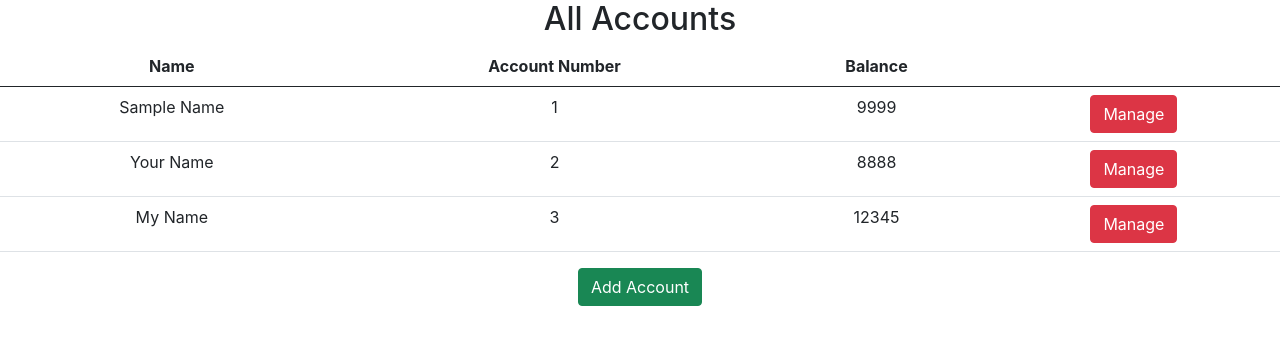
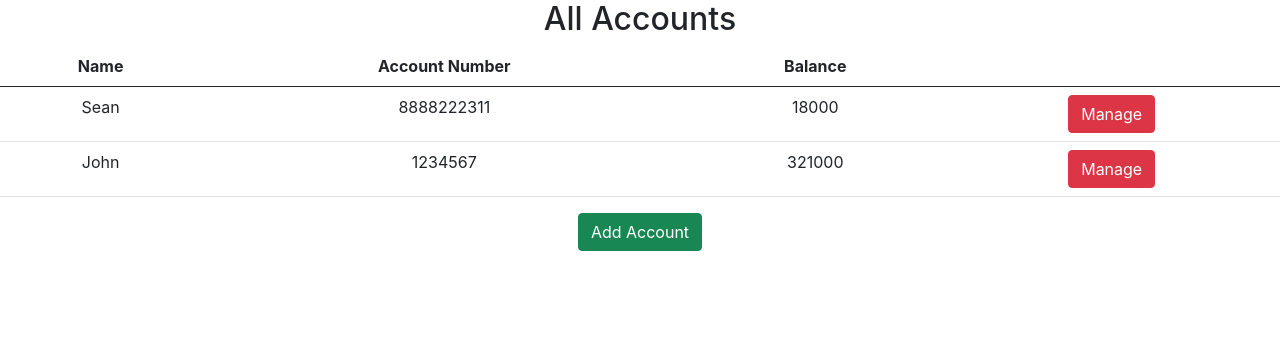
Before and after one commit to seanamir30/avion-banking-app, a React (Create React App) app: page /admin in a window 1280 px wide. Shown: the top 344 px of the page. Built offline with nearby package versions, Linux system fonts and the light colour scheme.

Commit message:
Updated Accounts.jsx to display users from localStorage (No manage users functionality yet)

```diff
--- a/src/App.js
+++ b/src/App.js
@@ -7,13 +7,8 @@ import './App.css';
 
 // Sample local storage contents
 window.localStorage.setItem('test@gmail.com', JSON.stringify({ 'password': '12345', 'isAdmin': true }))
-window.localStorage.setItem('idk@gmail.com', JSON.stringify({ 'password': 'password', 'isAdmin': false, 'balance': 18000, 'accountNumber': 8888222311 }))
-window.localStorage.setItem('idk1@gmail.com', JSON.stringify({ 'password': '11111', 'isAdmin': false, 'balance': 321000, 'accountNumber': 1234567 }))
-//
-
-
-
-
+window.localStorage.setItem('idk@gmail.com', JSON.stringify({ 'password': 'password', 'isAdmin': false, 'balance': 18000, 'id': 8888222311, 'name': 'Sean' }))
+window.localStorage.setItem('idk1@gmail.com', JSON.stringify({ 'password': '11111', 'isAdmin': false, 'balance': 321000, 'id': 1234567, 'name': 'John' }))
 
 function App() {
   return (
--- a/src/components/Accounts.jsx
+++ b/src/components/Accounts.jsx
@@ -2,11 +2,19 @@ import React, { Component } from "react";
 import { useState } from "react";
 
 const Accounts = () => {
-  const [accounts, setAccount] = useState([
-    { id: 1, name: "Sample Name", balance: 9999 },
-    { id: 2, name: "Your Name", balance: 8888 },
-    { id: 3, name: "My Name", balance: 12345 },
-  ]);
+  // const [accounts, setAccount] = useState([
+  //   { id: 1, name: "Sample Name", balance: 9999 },
+  //   { id: 2, name: "Your Name", balance: 8888 },
+  //   { id: 3, name: "My Name", balance: 12345 },
+  // ]);
+
+  const accounts = [];
+  for(let i=0; i<localStorage.length;i++){
+    let account = JSON.parse(localStorage.getItem(localStorage.key(i)));
+    if(!account.isAdmin) accounts.push(account)
+  }
+
+  console.log(accounts)
 
   return (
     <React.Fragment>
@@ -22,7 +30,7 @@ const Accounts = () => {
         </thead>
         <tbody>
           {accounts.map((account) => (
-            <tr key={account.id}>
+            <tr>
               <td>{account.name}</td>
               <td>{account.id}</td>
               <td>{account.balance}</td>
```
